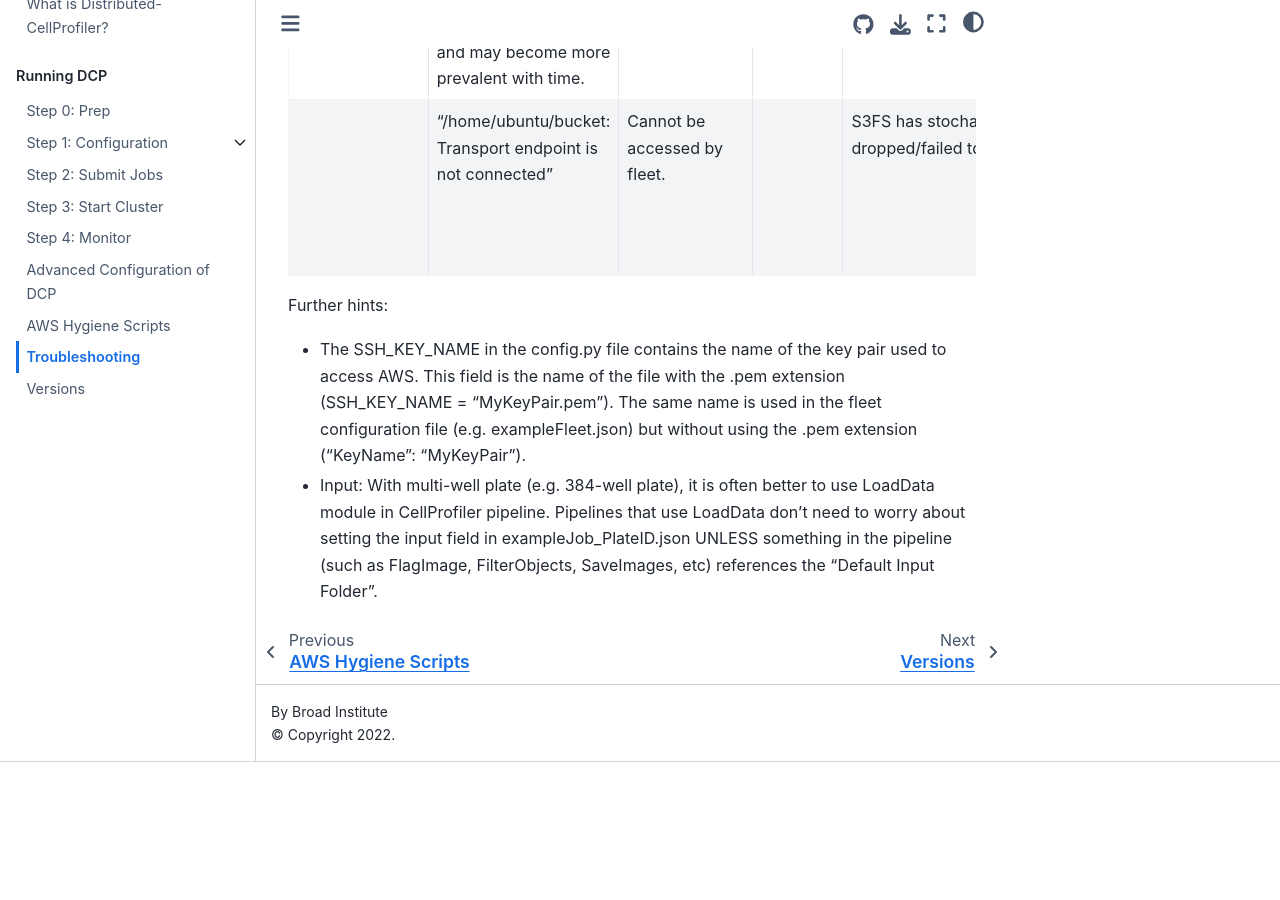
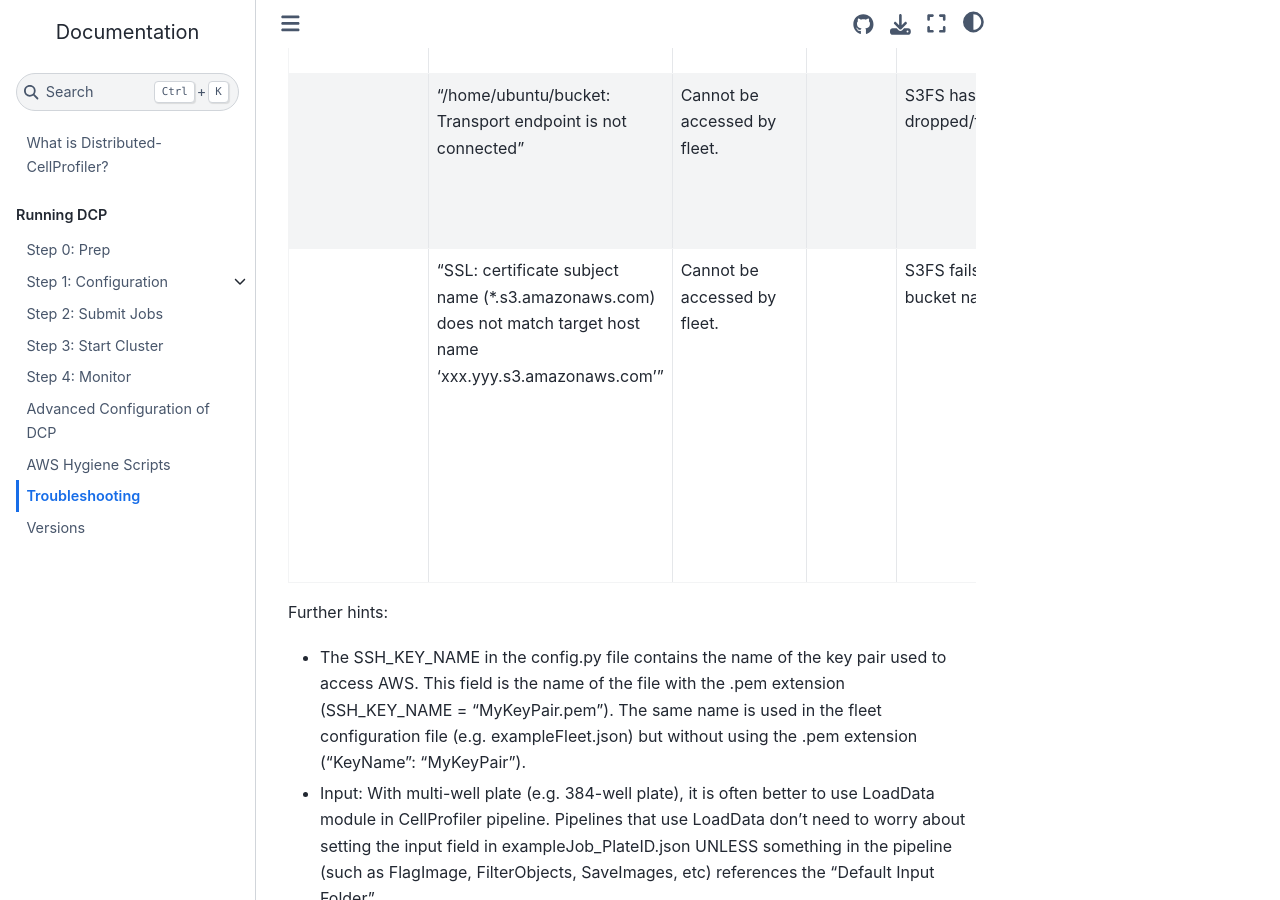
Before and after one commit to DistributedScience/Distributed-CellProfiler, a Jupyter Book: the page built from documentation/DCP-documentation/troubleshooting_runs.md, in a window 1280 px wide and 900 px high, scrolled down 3809 px. Built offline with Jupyter Book 1.0.4 settings and Sphinx 7.4.7 and the Sphinx Book theme 1.1.4, drawn with Linux system fonts in a browser that asks for light colours; before the commit the page ends 4571 px from its top, so only the background shows below that.

Commit message:
more S3FS info to troubleshooting

```diff
--- a/documentation/DCP-documentation/troubleshooting_runs.md
+++ b/documentation/DCP-documentation/troubleshooting_runs.md
@@ -19,6 +19,7 @@
 |   | Your perinstance logs have an IOError indicating that CellProfiler cannot open your pipeline  |   |   | You have a corrupted pipeline.  | Check if you can open your pipeline locally. It may have been corrupted on upload or it may have an error within the pipeline itself.  |
 |   |"== ERR move failed:An error occurred (SlowDown) when calling the PutObject operation (reached max retries: 4): Please reduce your request rate." Error may not show initially and may become more prevalent with time. |   |   | Too many jobs are finishing too quickly creating a backlog of jobs waiting to upload to S3. | You can 1) check out fewer machines at a time, 2) check out smaller machines and run fewer copies of DCP at the same time, or 3) group jobs in larger groupings (e.g. by Plate instead of Well or Site). If this happens because you have many jobs finishing at the same time (but not finishing very rapidly such that it's not creating an increasing backlog) you can increase SECONDS_TO_START in config.py so there is more separation between jobs finishing.|
 |   | "/home/ubuntu/bucket: Transport endpoint is not connected" | Cannot be accessed by fleet. |   | S3FS has stochastically dropped/failed to connect. | Perform your run without using S3FS by setting DOWNLOAD_FILES = TRUE in your config.py. Note that, depending upon your job and machine setup,  you may need to increase the size of your EBS volume to account for the files being downloaded. |
+|   | "SSL: certificate subject name (*.s3.amazonaws.com) does not match target host name 'xxx.yyy.s3.amazonaws.com'" | Cannot be accessed by fleet. |   | S3FS fails to mount if your bucket name has a dot (.) in it. | You can bypass S3FS usage by setting DOWNLOAD_FILES = TRUE in your config.py. Note that, depending upon your job and machine setup,  you may need to increase the size of your EBS volume to account for the files being downloaded. Alternatively, you can make your own DCP Docker and edit run-worker.sh to `use_path_request_style`. If your region is not us-east-1 you also need to specify `endpoint`. See S3FS documentation for more information. |
 
 Further hints:
 - The SSH_KEY_NAME in the config.py file contains the name of the key pair used to access AWS.
```
